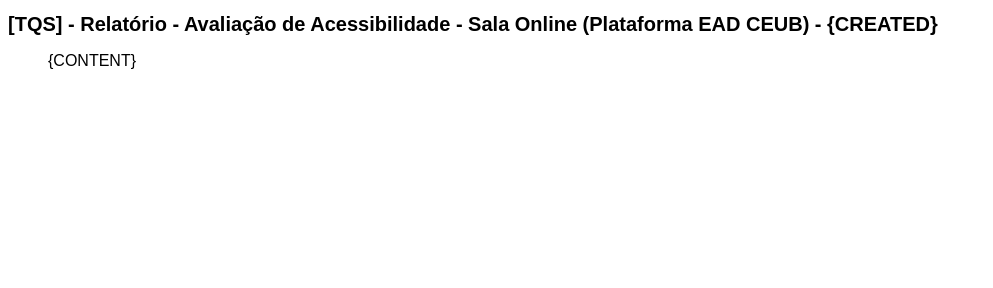
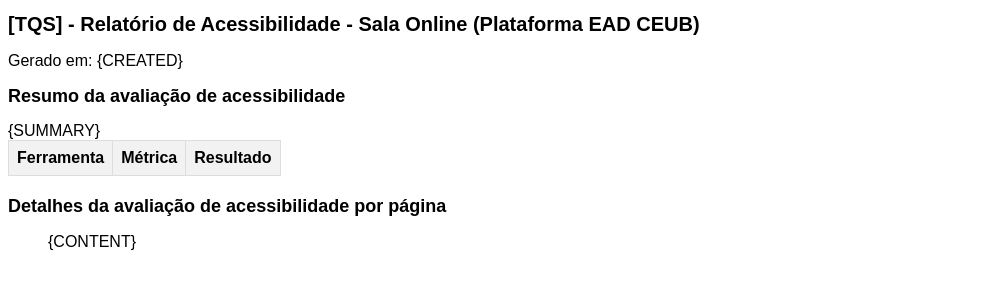
Before and after one commit to Pogeres/relatorio-a11y-ceub, a website: page index.html in a window 1280 px wide. Shown: the whole page, without its empty margins (0-993 px from the left). Drawn offline with Linux system fonts and the light colour scheme.

Commit message:
Atualiza o relatório de acessibilidade para incluir um resumo das violações e a pontuação média do Lighthouse.

```diff
--- a/index.html
+++ b/index.html
@@ -3,7 +3,7 @@
   <head>
     <meta charset="utf-8" />
     <meta name="viewport" content="width=device-width, initial-scale=1.0" />
-    <title>[TQS] - Relatório - Avaliação de Acessibilidade - Sala Online (Plataforma EAD CEUB) - {CREATED}</title>
+    <title>[TQS] - Relatório de Acessibilidade - Sala Online (CEUB)</title>
     <style>
       body {
         font-family: sans-serif;
@@ -13,6 +13,10 @@
         font-size: 20px;
       }
 
+      h2 {
+        font-size: 18px;
+      }
+
       summary {
         cursor: pointer;
       }
@@ -20,11 +24,46 @@
       li {
         margin-top: 8px;
       }
+
+      a {
+        color: inherit;
+      }
+
+      table {
+        border-collapse: collapse;
+        margin-bottom: 20px;
+        width: fit-content;
+      }
+
+      th, td {
+        border: 1px solid #ddd;
+        padding: 8px;
+        text-align: left;
+      }
+
+      th {
+        background-color: #f2f2f2;
+      }
     </style>
   </head>
   <body>
-    <h1>[TQS] - Relatório - Avaliação de Acessibilidade - Sala Online (Plataforma EAD CEUB) - {CREATED}</h1>
-    <nav aria-label="Resultados da avaliação de acessibilidade">
+    <h1>[TQS] - Relatório de Acessibilidade - Sala Online (Plataforma EAD CEUB)</h1>
+    <p>Gerado em: {CREATED}</p>
+    <h2>Resumo da avaliação de acessibilidade</h2>
+    <table>
+      <thead>
+        <tr>
+          <th>Ferramenta</th>
+          <th>Métrica</th>
+          <th>Resultado</th>
+        </tr>
+      </thead>
+      <tbody>
+        {SUMMARY}
+      </tbody>
+    </table>
+    <nav>
+      <h2>Detalhes da avaliação de acessibilidade por página</h2>
       <ol>
         {CONTENT}
       </ol>
```
Also changed, not shown: index.js (+46 -0 lines).
